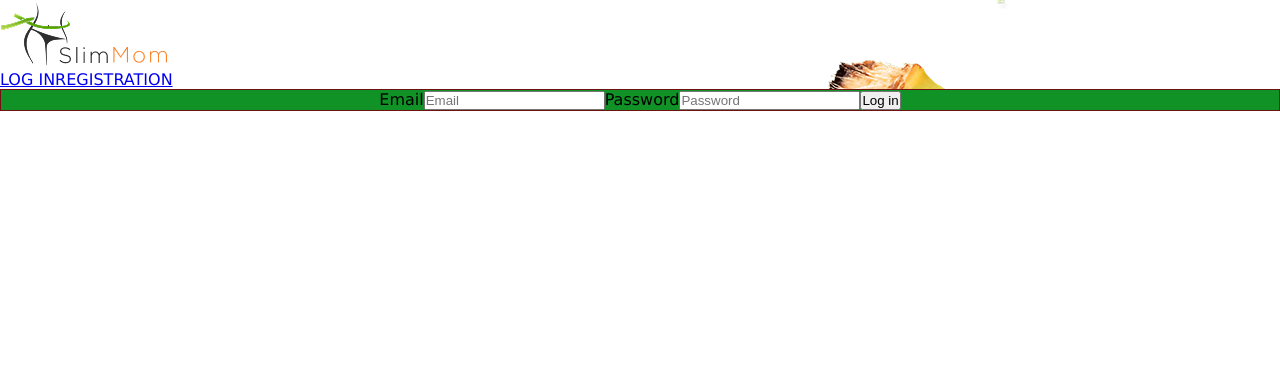
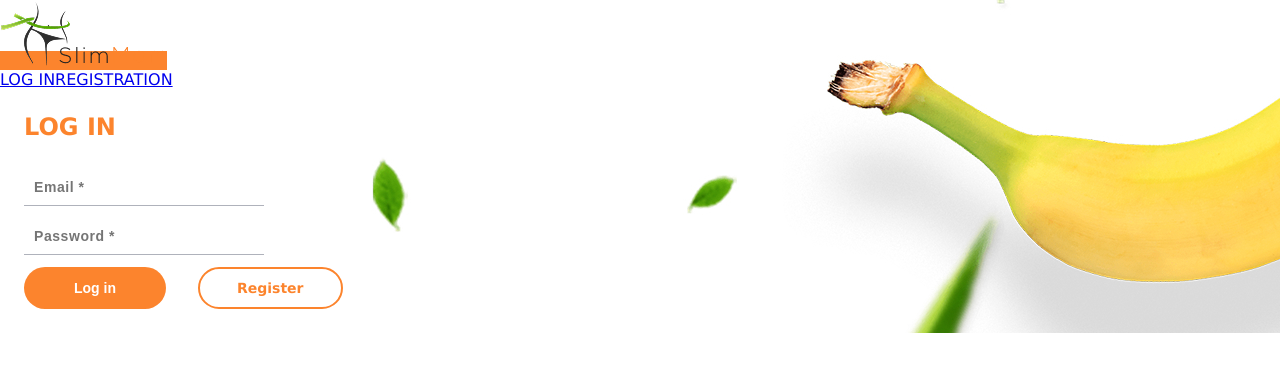
Before and after one commit to HealthStackTeam/slimmom-frontend, a React (Vite) app: page /login in a window 1280 px wide. Shown: the top 372 px of the page. Built offline with nearby package versions, Linux system fonts and the light colour scheme.

Commit message:
Login ve Kayıt formlarına doğrulama ve bildirim entegrasyonu eklendi;

```diff
--- a/src/App.jsx
+++ b/src/App.jsx
@@ -7,6 +7,7 @@ import { Routes, Route } from "react-router-dom";
 import { useDispatch, useSelector } from "react-redux";
 import { refreshUser } from "./redux/auth/operations.js";
 import { selectIsRefreshing } from "./redux/auth/selectors";
+import { Toaster } from "react-hot-toast";
 
 const MainPage = lazy(() => import("./pages/MainPage"));
 const CalculatorPage = lazy(() => import("./pages/CalculatorPage"));
@@ -64,7 +65,8 @@ function App() {
             }
           />
         </Routes>
-      </Suspense>
+        </Suspense>
+      <Toaster position="top-right"/>
     </>
   );
 }
--- a/src/components/LoginForm/LoginForm.jsx
+++ b/src/components/LoginForm/LoginForm.jsx
@@ -1,38 +1,54 @@
 
 import css from './LoginForm.module.css'
-import { Formik, Form } from 'formik'
+import { Formik, Form, Field, ErrorMessage } from 'formik'
+import * as Yup from 'yup'
 import { useDispatch } from 'react-redux'
 import { login } from '../../redux/auth/operations'
+import { NavLink } from 'react-router-dom'
+import { toast } from 'react-hot-toast'
 
 const LoginForm = () => {
+  const Schema = Yup.object().shape({ email: Yup.string().trim().email('Please enter a valid email').required('Email is required'), password: Yup.string().required('Password is required'), });
+
   const dispatch = useDispatch();
   return (
     <div className={css.loginForm}>
       <Formik
         initialValues={{ email: '', password: '' }}
+        validationSchema={Schema}
         onSubmit={async(values, { setSubmitting, resetForm }) => {
           try {
             await dispatch(login({
               email: values.email.trim(),
               password: values.password,
             }));
-            setSubmitting(false);
+            toast.success('Login successful!')
             resetForm();
           } catch (error) {
             console.error('Login error:', error);
+            toast.error('Login failed. Please try again.');
+          } finally {
+            setSubmitting(false);
           }
         }}
       >
-        <Form>
-          <label className={css.loginLabel} htmlFor="email">
+        <Form className={css.form}>
+          <h2>log in</h2>
+          {/* <label className={css.loginLabel} htmlFor="email">
             Email
-          </label>
-          <input type="email" name="email" placeholder="Email" />
-          <label className={css.loginLabel} htmlFor="password">
+          </label> */}
+          <Field type="email" name="email" placeholder="Email *" />
+          <ErrorMessage name="email" component="div" className={css.error} />
+          {/* <label className={css.loginLabel} htmlFor="password">
             Password
-          </label>
-          <input type="password" name="password" placeholder="Password" />
-          <button type="submit">Log in</button>
+          </label> */}
+          <Field type="password" name="password" placeholder="Password *" />
+          <ErrorMessage name="password" component="div" className={css.error} />
+          <div className={css.btnContainer}>
+            <button type="submit">Log in</button>
+            <NavLink to="/register">Register</NavLink>
+        </div>
+
         </Form>
       </Formik>
     </div>
--- a/src/components/LoginForm/LoginForm.module.css
+++ b/src/components/LoginForm/LoginForm.module.css
@@ -1,9 +1,102 @@
+/* .loginForm {
+    display: flex;
+    flex-direction: column;
+    align-items: left;
+}
+
+.loginForm .form {
+    display: flex;
+    flex-direction: column;
+    max-width: 240px;
+}
+
+.loginForm .form h2 {
+    text-transform: uppercase;
+   margin-top: 160px;
+   color: rgba(252, 132, 45, 1);
+    font-size: 24px;
+    font-weight: 700;
+    letter-spacing: 0.04em;
+}
+
+.form label {
+    margin-top: 10px;
+    background: transparent;
+    border: none;
+    border-bottom: 1px solid #000000;
+} */
 .loginForm {
     display: flex;
     flex-direction: column;
+    align-items: left;
+}
+
+.form {
+    display: flex;
+    flex-direction: column;
+    gap: 12px;
+    max-width: 450px;
+    padding: 24px;
+}
+
+.form h2 {
+    text-align: left;
+    color: rgba(252, 132, 45, 1);
+    text-transform: uppercase;
+    margin-bottom: 16px;
+}
+
+input[type="email"],
+input[type="password"] {
+    padding: 10px;
+    border: transparent;
+    border-bottom: 1px solid rgba(155, 159, 170, 0.8);
+    font-size: 14px;
+    color: rgba(155, 159, 170, 0.8);
+    font-weight: 700;
+    letter-spacing: 0.04em;
+    background: transparent;
+    max-width: 240px;
+}
+
+.btnContainer {
+    display: flex;
     align-items: center;
+    gap: 32px;
+}
 
-    border: 1px solid #711212;
+button[type="submit"] {
+    background-color: rgba(252, 132, 45, 1);
+    color: white;
+    box-shadow: rgba(252, 132, 45, 0.5);
+    border: none;
+    padding: 13px 50px;
+    border-radius: 30px;
+    font-weight: 700;
+    cursor: pointer;
+    font-size: 14px;
+}
 
-    background-color: #119227;
+button[type="submit"]:hover {
+    background-color: transparent;
+    color: rgba(252, 132, 45, 1);
+    border: 2px solid rgba(252, 132, 45, 1);
 }
+
+.btnContainer a {
+    text-align: center;
+    padding: 11px 37px;
+    border: 2px solid rgba(252, 132, 45, 1);
+    border-radius: 30px;
+    color: rgba(252, 132, 45, 1);
+    text-decoration: none;
+    font-weight: 700;
+    cursor: pointer;
+    font-size: 14px;
+}
+
+a:hover {
+    background-color: rgba(252, 132, 45, 1);
+    color: white;
+    box-shadow: rgba(252, 132, 45, 0.5);
+}
--- a/src/components/RegistrationForm/RegistrationForm.jsx
+++ b/src/components/RegistrationForm/RegistrationForm.jsx
@@ -1,8 +1,10 @@
 import css from './RegistrationForm.module.css'
-import { Formik, Form, Field } from 'formik'
+import { Formik, Form, Field, ErrorMessage } from 'formik'
 import * as Yup from 'yup'
 import { useDispatch } from 'react-redux'
 import { register } from '../../redux/auth/operations'
+import { NavLink } from 'react-router-dom'
+import { toast } from 'react-hot-toast'
 
 const RegistrationForm = () => {
 
@@ -16,39 +18,48 @@ const RegistrationForm = () => {
 
   return (
     <div className={css.registerForm}>
-      <h1>Registration</h1>
+      <h1>Register</h1>
       <Formik
-        initialValues={{ name: '', email: '', password: '', confirmPassword: '' }}
+        initialValues={{ name: '', email: '', password: '' }}
         validationSchema={Schema}
         onSubmit={async (values, { setSubmitting, resetForm }) => {
           try {
-            dispatch(register({
+            await dispatch(register({
               name: values.name.trim(),
               email: values.email.trim(),
               password: values.password,
             }))
+            toast.success('Registration completed successfully!')
+            resetForm();
           } catch (error) {
             console.error('Registration error:', error);
           } finally {
             setSubmitting(false);
-            resetForm();
           }
         }}
       >
         <Form className={css.form}>
-          <label className={css.registerLabel} htmlFor="name">
+          {/* <label className={css.registerLabel} htmlFor="name">
             Name *
-          </label>
-          <Field type="text" name="name" placeholder="Name" />
-          <label className={css.registerLabel} htmlFor="email">
+          </label> */}
+          <Field type="text" name="name" placeholder="Name *" />
+          <ErrorMessage name="name" component="div" className={css.error} />
+          {/* <label className={css.registerLabel} htmlFor="email">
             Email *
-          </label>
-          <Field type="email" name="email" placeholder="Email" />
-          <label className={css.registerLabel} htmlFor="password">
+          </label> */}
+          <Field type="email" name="email" placeholder="Email *" />
+          <ErrorMessage name="email" component="div" className={css.error} />
+          {/* <label className={css.registerLabel} htmlFor="password">
             Password *
-          </label>
-          <Field type="password" name="password" placeholder="Password" />
-          <button type="submit">Register</button>
+          </label> */}
+          <Field type="password" name="password" placeholder="Password *" />
+          <ErrorMessage name="password" component="div" className={css.error} />
+
+          <div>
+            <button type="submit">Register</button>
+            <NavLink to="/login">Log in</NavLink>
+          </div>
+
         </Form>
       </Formik>
 
--- a/src/components/RegistrationForm/RegistrationForm.module.css
+++ b/src/components/RegistrationForm/RegistrationForm.module.css
@@ -0,0 +1,10 @@
+.registerForm {
+    display: flex;
+    flex-direction: column;
+    align-items: left;
+}
+.registerForm .form {
+    display: flex;
+    flex-direction: column;
+    width: 300px;
+}
```
